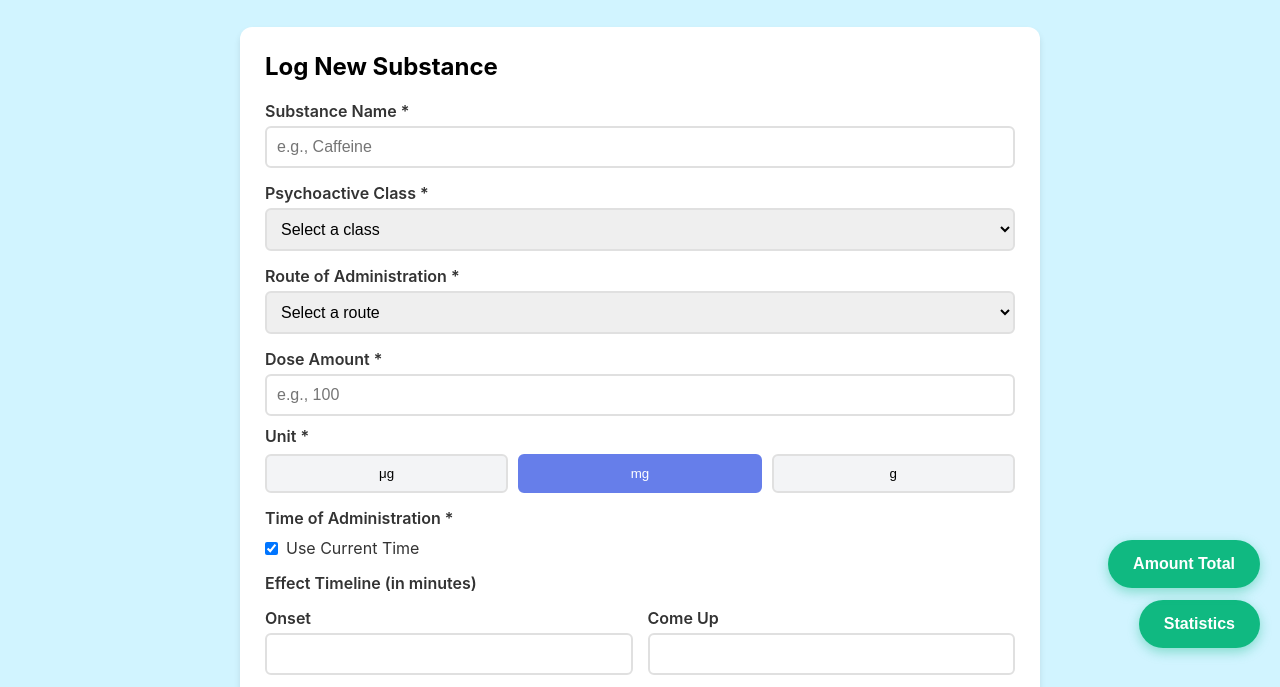
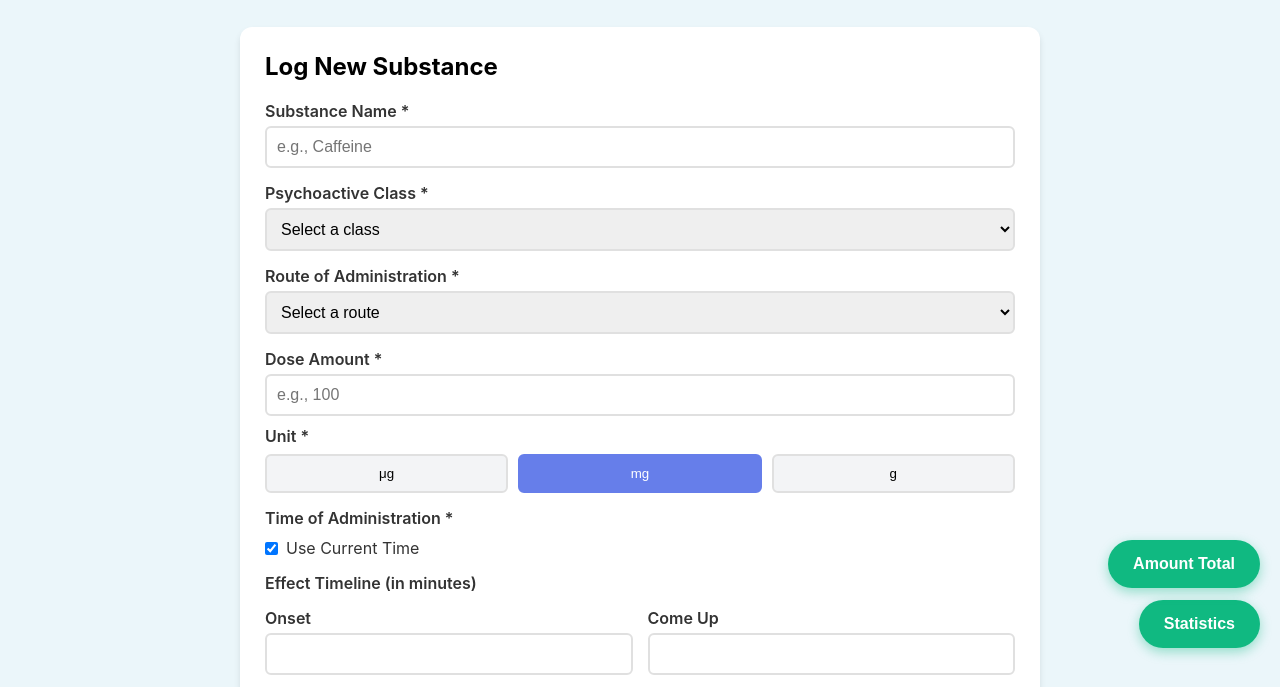
Before and after one commit to cemaccarthy/Interval, a plain HTML site: page index.html in a window 1280 px wide. Shown: the part 132-819 px from the top of the page. Drawn offline with Linux system fonts and the light colour scheme.

Commit message:
Change background color in index.html

```diff
--- a/index.html
+++ b/index.html
@@ -16,7 +16,7 @@
         /* Fixed Body Styling */
         body {
             font-family: -apple-system, BlinkMacSystemFont, 'Segoe UI', Roboto, Oxygen, Ubuntu, Cantarell, sans-serif;
-            background: #D1F4FF; /* This will now work */
+            background: #EBF6FA; /* This will now work */
             min-height: 100vh;
             padding: 20px;
         }
```
